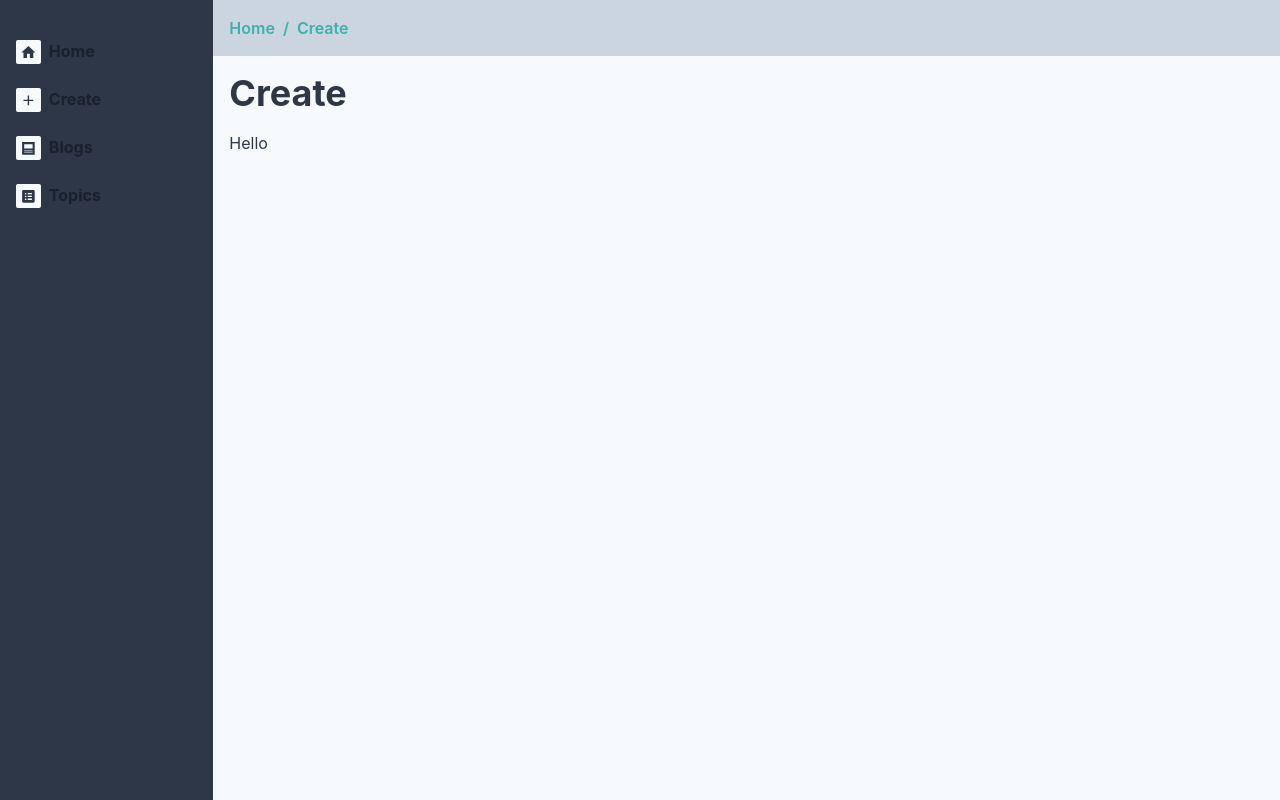
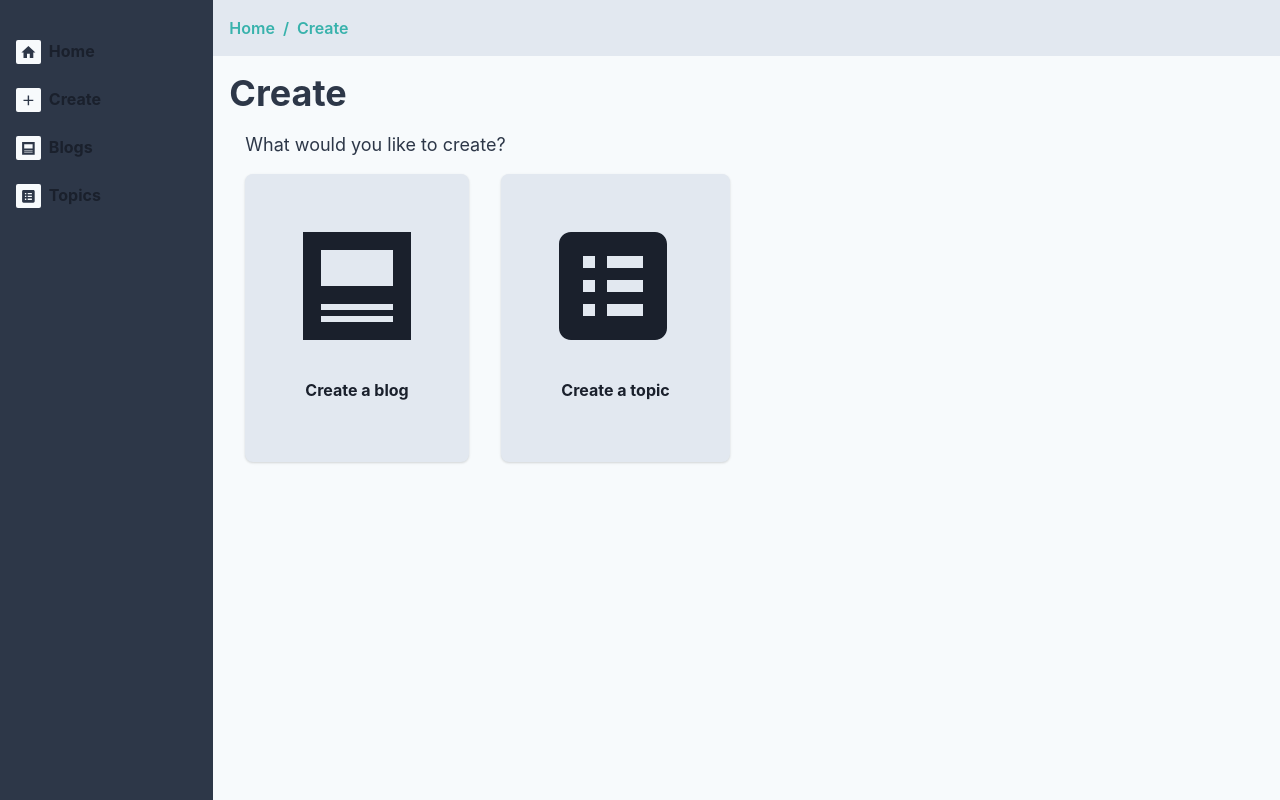
Before and after one commit to chheangg/personal-portfolio-admin, a React (Create React App) app: page /create in a window 1280 px wide. Built offline with nearby package versions, Linux system fonts and the light colour scheme.

Commit message:
Implement CreatePage styling

```diff
--- a/src/components/BreadcrumbList.js
+++ b/src/components/BreadcrumbList.js
@@ -5,7 +5,7 @@ import {
 } from '@chakra-ui/react';
 
 const BreadcrumbList = ({ paths }) => (
-  <Breadcrumb p={[2, 4]} bgColor='gray.300' fontWeight='semibold' color='teal.400'>
+  <Breadcrumb p={[2, 4]} bgColor='gray.200' fontWeight='semibold' color='teal.400'>
     {paths.map(path =>
       <BreadcrumbItem>
         <BreadcrumbLink href={path.href}>{path.title}</BreadcrumbLink>
--- /dev/null
+++ b/src/components/ImageCard.js
@@ -0,0 +1,20 @@
+import { Box, Grid, Card, CardHeader } from "@chakra-ui/react"
+import { Icon } from "@mdi/react"
+
+const ImageCard = ({ icon, text }) =>
+  <Card
+    bgColor='gray.200'
+    p={[4, 10]}
+    borderRadius='lg'
+    fontWeight='bold'
+    justifyItems='center'
+    _hover={{
+      bgColor: 'teal.300',
+      color: 'gray.50'
+    }}
+  >
+    <Icon size={6} path={icon}/>
+    <CardHeader>{text}</CardHeader>
+  </Card>
+
+export default ImageCard
--- a/src/pages/CreatePage.js
+++ b/src/pages/CreatePage.js
@@ -1,4 +1,7 @@
 import Page from "./Page"
+import { Box, Flex, Text, Heading } from "@chakra-ui/react"
+import { mdiPost, mdiListBox } from '@mdi/js';
+import ImageCard from "../components/ImageCard"
 
 const paths = [
   {
@@ -13,7 +16,13 @@ const paths = [
 
 const CreatePage = () =>
   <Page title='Create' paths={paths}>
-    <div>Hello</div>
+    <Box px='4' mb='8'>
+      <Text fontSize='18'>What would you like to create?</Text>
+      <Flex mt='4' gap='8'>
+        <ImageCard text='Create a blog' icon={mdiPost} />
+        <ImageCard text='Create a topic' icon={mdiListBox} />
+      </Flex>
+    </Box>
   </Page>
 
 export default CreatePage
```
